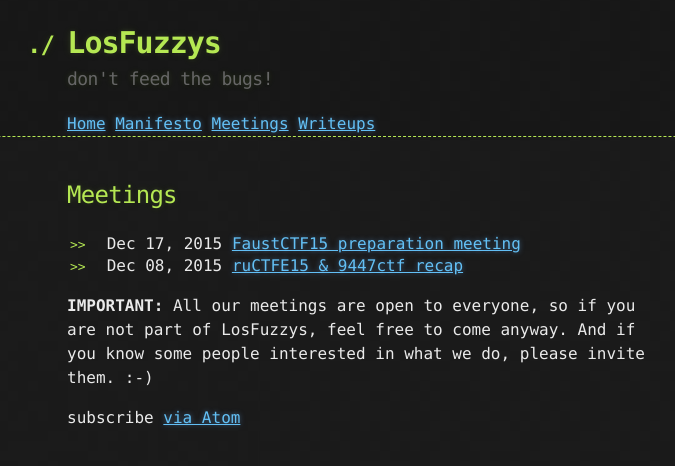
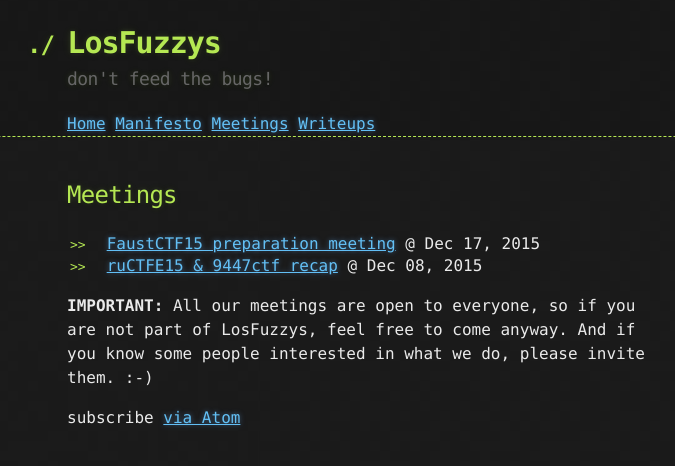
Before and after one commit to mtps3/Mtps3.github.io, a Jekyll site: the page built from meetings.md, in a window 1280 px wide. Shown: the top 466 px of the page, without its empty margins (273-948 px from the left). Built offline with Jekyll 4.4.1, drawn with Linux system fonts in a browser that asks for light colours.

```diff
--- a/meetings.md
+++ b/meetings.md
@@ -6,7 +6,7 @@ permalink: /meetings/
 
 <ul>
 {% for post in site.categories.meeting %}
-<li>{{ post.when }} <a href="{{ post.url | prepend: site.baseurl }}">{{ post.title }}</a></li>
+<li><a href="{{ post.url | prepend: site.baseurl }}">{{ post.title }}</a> @ {{ post.when }} </li>
 {% endfor %}
 </ul>
 
```
Also changed, not shown: writeups.md (+1 -1 lines).
